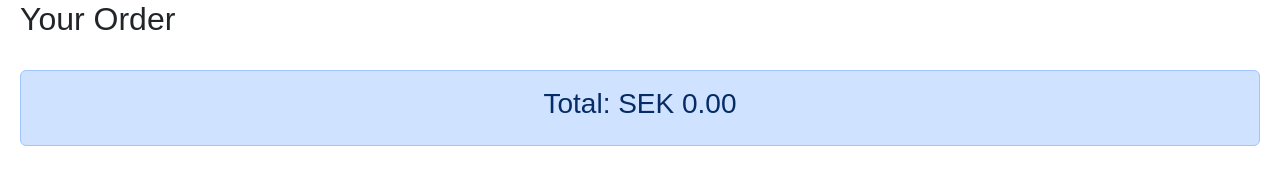
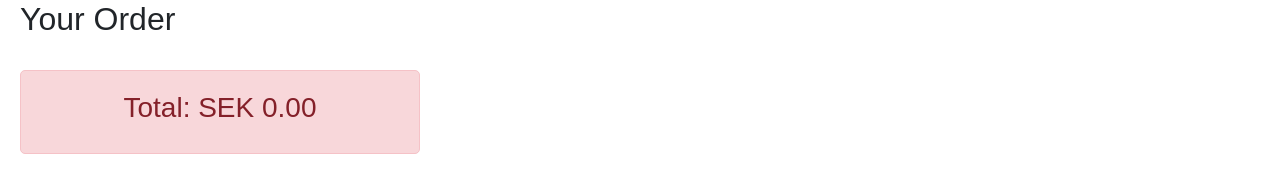
Before and after one commit to Nova6173/fast-food-ordering-app, a React (Create React App) app: page / in a window 1280 px wide. Shown: the part 711-890 px from the top of the page. Built offline with nearby package versions, Linux system fonts and the light colour scheme.

Commit message:
changed the "totalbox" again

```diff
--- a/src/App.css
+++ b/src/App.css
@@ -1,4 +1,13 @@
-/* src/App.css */
+
+.total-box {
+    background-color: #f8d7da;
+    border: 1px solid #f5c2c7;
+    padding: 20px;
+    border-radius: 5px;
+    color: #842029;
+    max-width: 400px;
+    margin: 0 right;
+  }
 
 .app {
     padding: 20px;
--- a/src/OrderSummary.js
+++ b/src/OrderSummary.js
@@ -22,8 +22,8 @@ const OrderSummary = ({ order, updateQuantity, removeItem }) => {
           </li>
         ))}
       </ul>
-      <div className="alert alert-primary mt-4 text-center" role="alert">
-      <h3>Total: SEK {total.toFixed(2)}</h3>
+      <div className="total-box mt-4 text-center">
+        <h3>Total: SEK {total.toFixed(2)}</h3>
       </div>
     </div>
   );
```
